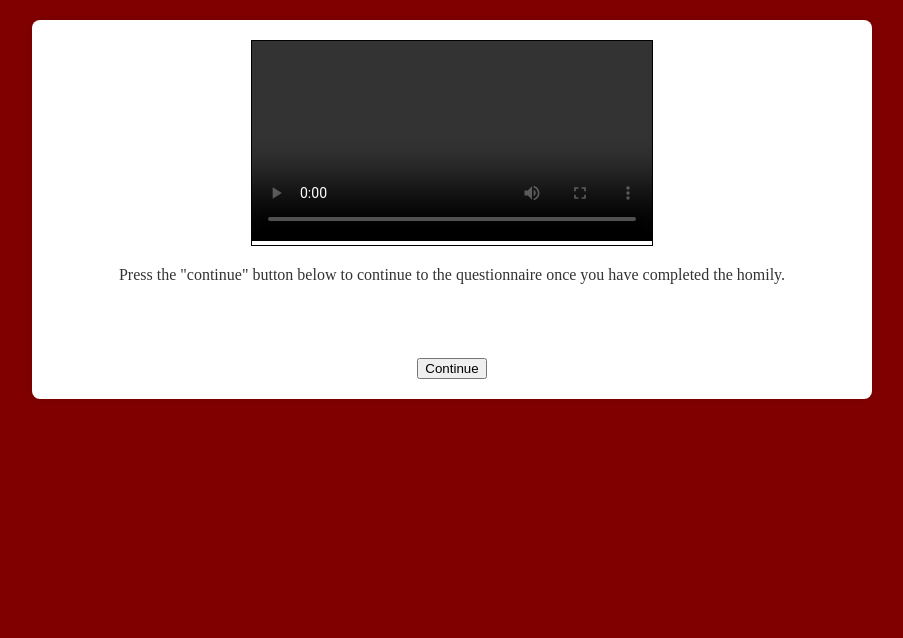
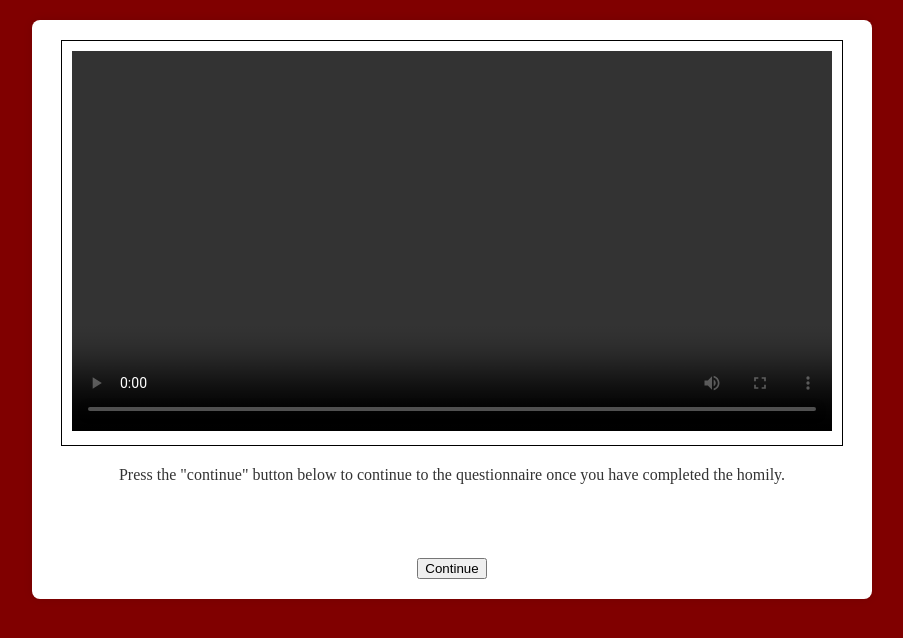
Before and after one commit to dtfalk/compellingPreaching, a website: page public/L/prolific/av/show_homily.html in a window 1280 px wide. Shown: the whole page, without its empty margins (188-1091 px from the left). Drawn offline with Linux system fonts and the light colour scheme; no server answers.

Commit message:
make homily viewing window larger

```diff
--- a/public/L/prolific/av/show_homily.html
+++ b/public/L/prolific/av/show_homily.html
@@ -7,16 +7,15 @@
     <style>
         .video-container {
             font-family: 'Times New Roman', Times, serif;
-            width: 50%; /* or any width you prefer */
-            height: 50%; /* or any height you prefer */
+            width: 95%; /* or any width you prefer */
             border: 1px solid #000; /* optional: for styling */
-            margin: auto; /* centers the video container */
+            margin: auto;
             position: relative; /* for positioning the video element */
+            padding: 10px;
         }
         video{
             font-family: 'Times New Roman', Times, serif;
             width: 100%;
-            height: 100%
         }
         body {
             font-family: 'Times New Roman', Times, serif;
```
Also changed, not shown: public/E/av/show_homily.html (+2 -2 lines), public/L/sona/av/show_homily.html (+3 -4 lines).
